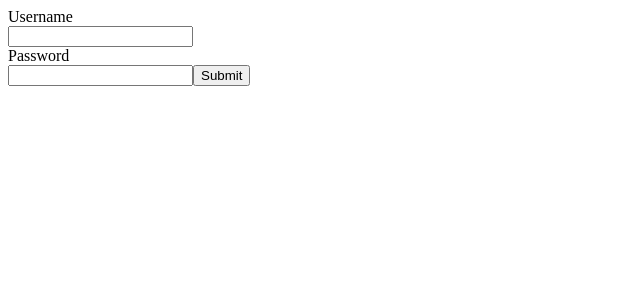
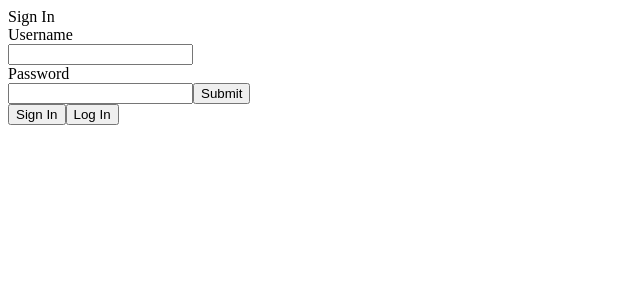
Before and after one commit to johnmarion1126/auth, a React (Create React App) app in the folder frontend/: page / in a window 1280 px wide. Shown: the top 300 px of the page, without its empty margins (0-640 px from the left). Built offline with nearby package versions, Linux system fonts and the light colour scheme.

Commit message:
Create seperate log in and sign in components

```diff
--- a/frontend/src/App.js
+++ b/frontend/src/App.js
@@ -1,6 +1,6 @@
 import React from 'react';
 
-import UserForm from './components/Forms/UserForm';
+import UserForm from './components/Forms/UserForm/UserForm';
 
 const App = () => (
   <div>
--- a/frontend/src/components/Forms/UserForm.js
+++ /dev/null
@@ -1,52 +0,0 @@
-import React, { useState } from 'react';
-
-const UserForm = () => {
-  const [username, setUsername] = useState('');
-  const [password, setPassword] = useState('');
-
-  const [result, setResult] = useState('');
-
-  const handleUsernameChange = (event) => {
-    setUsername(event.target.value);
-  };
-
-  const handlePasswordChange = (event) => {
-    setPassword(event.target.value);
-  };
-
-  const handleSubmit = (event) => {
-    event.preventDefault();
-    setResult(`Username: ${username} Password: ${password}`);
-    setUsername('');
-    setPassword('');
-  };
-
-  return (
-    <form>
-      <div>Username</div>
-      <input
-        type="text"
-        value={username}
-        onChange={handleUsernameChange}
-      />
-      <div>Password</div>
-      <input
-        type="text"
-        value={password}
-        onChange={handlePasswordChange}
-      />
-      <button
-        type="submit"
-        onClick={handleSubmit}
-      >
-        Submit
-      </button>
-      {result}
-    </form>
-  );
-};
-export default UserForm;
-
-// TODO: Finish user form
-// https://fullstackopen.com/en/part1/a_more_complex_state_debugging_react_apps
-// https://fullstackopen.com/en/part1/component_state_event_handlers#event-handling
--- /dev/null
+++ b/frontend/src/components/Forms/UserForm/UserForm.js
@@ -0,0 +1,57 @@
+import React, { useState } from 'react';
+
+const UserForm = () => {
+  const [username, setUsername] = useState('');
+  const [password, setPassword] = useState('');
+  const [isNewUser, setIsNewUser] = useState('SignIn');
+
+  const handleUsernameChange = (event) => {
+    setUsername(event.target.value);
+  };
+
+  const handlePasswordChange = (event) => {
+    setPassword(event.target.value);
+  };
+
+  const handleSubmit = (event) => {
+    event.preventDefault();
+    setUsername('');
+    setPassword('');
+  };
+
+  return (
+    <>
+      {
+        isNewUser === 'SignIn' ? 'Sign In' : 'Log In'
+      }
+      <form>
+        <div>Username</div>
+        <input
+          type="text"
+          value={username}
+          onChange={handleUsernameChange}
+        />
+        <div>Password</div>
+        <input
+          type="text"
+          value={password}
+          onChange={handlePasswordChange}
+        />
+        <button
+          type="submit"
+          onClick={handleSubmit}
+        >
+          Submit
+        </button>
+      </form>
+      <button type="button" onClick={() => { setIsNewUser('SignIn'); }}>Sign In</button>
+      <button type="button" onClick={() => { setIsNewUser('LogIn'); }}>Log In</button>
+    </>
+  );
+};
+
+export default UserForm;
+
+// TODO: Finish user form
+// https://fullstackopen.com/en/part1/a_more_complex_state_debugging_react_apps
+// https://fullstackopen.com/en/part1/component_state_event_handlers#event-handling
```
Also changed, not shown: frontend/src/components/Forms/UserForm/LogInForm.js (added, +9 -0 lines), frontend/src/components/Forms/UserForm/SignInForm.js (added, +9 -0 lines).
